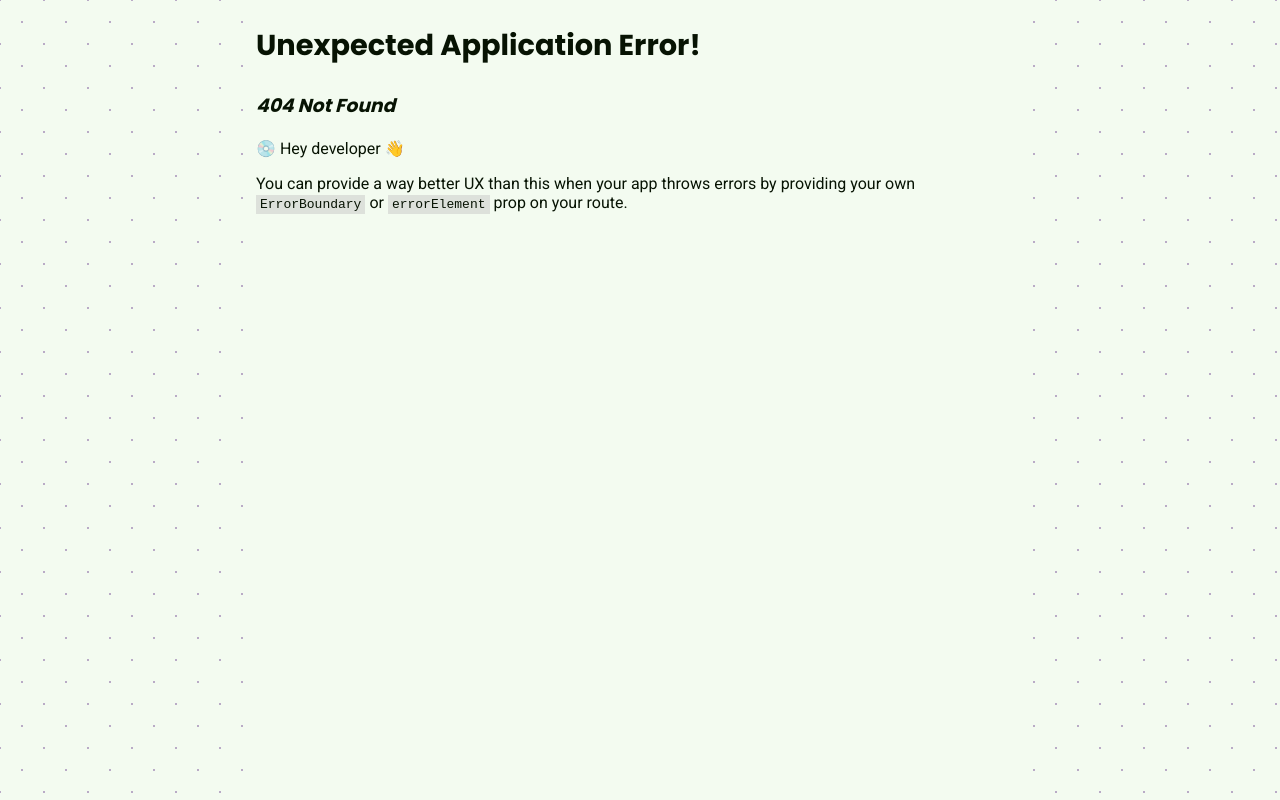
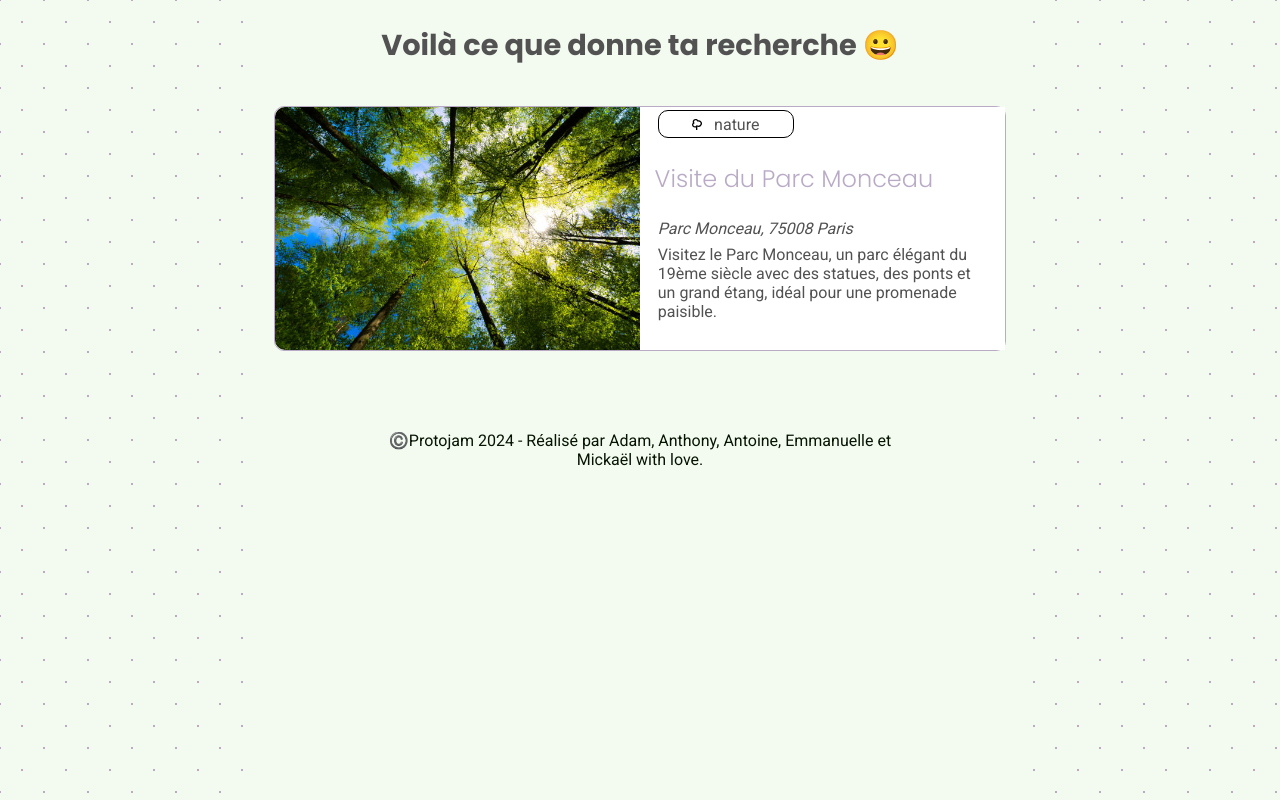
Before and after one commit to emmanuelle-c/OUT, a React (Vite) app: page /results/search/1 in a window 1280 px wide. Before the commit this address had no page. Built offline with nearby package versions, Linux system fonts and the light colour scheme.

Commit message:
search and category search functionnals

```diff
--- a/src/components/SearchBar.jsx
+++ b/src/components/SearchBar.jsx
@@ -1,6 +1,8 @@
 import PropTypes from "prop-types";
 import "../styles/SearchBar.css";
+import { useNavigate } from "react-router-dom";
 function SearchBar({ searchInput, setSearchInput }) {
+    const navigate = useNavigate();
     return (
         <form className="search-container">
             <input
@@ -12,7 +14,7 @@ function SearchBar({ searchInput, setSearchInput }) {
                     setSearchInput(event.target.value);
                 }}
             />
-            <svg
+            <svg onClick={() => navigate(`/results/search/${searchInput}`)}
                 width="16"
                 height="16"
                 viewBox="0 0 16 16"
--- a/src/components/pages/Results.jsx
+++ b/src/components/pages/Results.jsx
@@ -1,6 +1,5 @@
-
 import { useState } from "react";
-import { Link } from "react-router-dom";
+import { Link, useParams } from "react-router-dom";
 import "../../styles/results.css";
 import activities from "../../activities";
 import Modal from "../Modal";
@@ -10,18 +9,40 @@ function Results() {
   const [isOpen, setIsOpen] = useState(true);
   const [showMore, setShowMore] = useState(false);
   const [isButton, setIsButton] = useState(true);
-  const natureArray = activities.filter(
-    (activity) => activity.category === "nature"
-  ).sort(() => Math.random() - 0.5);
+  const { type, input } = useParams();
 
-  const sportArray = activities.filter(
-    (activity) => activity.category === "sport"
-  ).sort(() => Math.random() - 0.5);
+  const natureArray = activities
+    .filter((activity) => activity.category === "nature")
+    .sort(() => Math.random() - 0.5);
 
-  const cultureArray = activities.filter(
-    (activity) => activity.category === "culture"
-  ).sort(() => Math.random() - 0.5);
+  const sportArray = activities
+    .filter((activity) => activity.category === "sport")
+    .sort(() => Math.random() - 0.5);
 
+  const cultureArray = activities
+    .filter((activity) => activity.category === "culture")
+    .sort(() => Math.random() - 0.5);
+
+  let inputArray = [];
+  if ( type === "search") {
+
+    inputArray =  activities.filter(
+        (activity) =>
+          activity.title.toLowerCase().includes(input.toLowerCase()) ||
+          activity.description.toLowerCase().includes(input.toLowerCase())
+      );
+  }
+  else {
+    if (input === "nature") {
+        inputArray = natureArray;
+    }
+    else if (input === "culture") {
+        inputArray = cultureArray;
+    }
+    else if (input === "sport") {
+        inputArray = sportArray;
+    }
+  }
 
   const handleShow = () => {
     setShowMore(true);
@@ -29,6 +50,8 @@ function Results() {
   };
   return (
     <main className="main-result">
+      {!input && (
+        <>
           {isOpen && <Modal setIsOpen={setIsOpen} />}
           <h2 className="results-header">Out te propose 3 activités</h2>
           <div>
@@ -46,9 +69,26 @@ function Results() {
               <Card activity={natureArray[1]} />
               <Card activity={sportArray[1]} />
               <Card activity={cultureArray[1]} />
-          <Link to="/search">{"Faire ma propre recherche d'activités"}</Link>
+              <Link to="/search">
+                {"Faire ma propre recherche d'activités"}
+              </Link>
             </div>
           )}
+        </>
+      )}
+      {input && type === "search" && (
+        <>
+          <h2 className="results-header">Voilà ce que donne ta recherche 😀</h2>
+          {inputArray.map((activity) => (
+            <Card key={activity.address} activity={activity} />
+          ))}
+        </>
+      )}
+      {type === "category" &&
+        input &&
+        inputArray.map((activity) => (
+          <Card key={activity.address} activity={activity} />
+        ))}
     </main>
   );
 }
--- a/src/components/pages/Search.jsx
+++ b/src/components/pages/Search.jsx
@@ -3,11 +3,12 @@ import { EmblaCarouselCards } from "../EmblaCarouselCards";
 import "../../styles/search.css";
 import SearchBar from "../SearchBar";
 import { useState } from "react";
-import { Link } from "react-router-dom";
+import { Link, useNavigate } from "react-router-dom";
+import activities from "../../activities";
 
 function Search() {
   const [searchInput, setSearchInput] = useState("");
-
+  const navigate = useNavigate();
   const favorites = [
     {
       category: "culture",
@@ -68,9 +69,9 @@ function Search() {
         <EmblaCarouselCards slides={favorites} options={OPTIONS} />
       </section>
       <div className="searchdiv">
-        <SearchBar searchInput={searchInput} setSearchInput={setSearchInput} />
+        <SearchBar searchInput={searchInput} setSearchInput={setSearchInput} activities={activities}/>
         <ul className="tags">
-          <li className="tag">
+          <li className="tag" onClick={() => navigate(`/results/category/nature`)}>
             {" "}
             <svg
               width="10"
@@ -86,7 +87,7 @@ function Search() {
             </svg>
             Nature
           </li>
-          <li className="tag">
+          <li className="tag" onClick={() => navigate(`/results/category/culture`)}>
             <svg
               width="10"
               height="10"
@@ -101,7 +102,7 @@ function Search() {
             </svg>
             Culture
           </li>
-          <li className="tag">
+          <li className="tag" onClick={() => navigate(`/results/category/sport`)}>
             <svg
               width="10"
               height="12"
```
Also changed, not shown: src/main.jsx (+8 -0 lines). Lines whose indentation alone changed are shown as unchanged.
